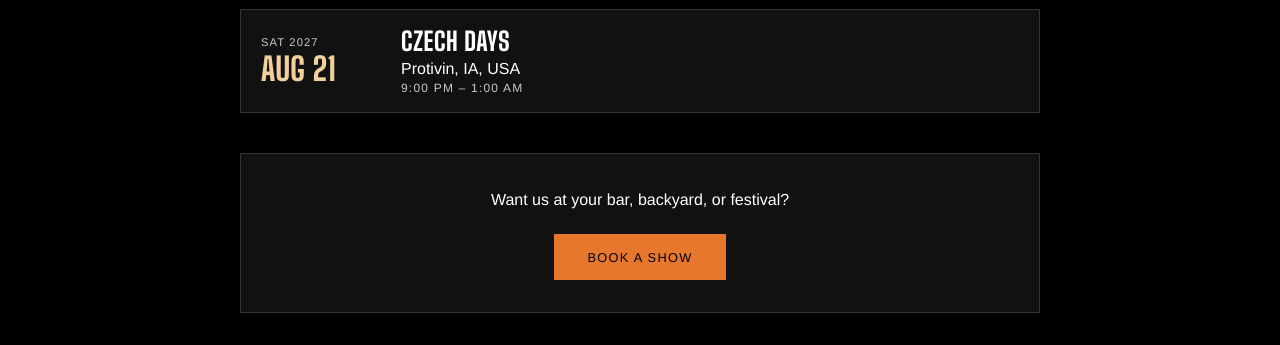
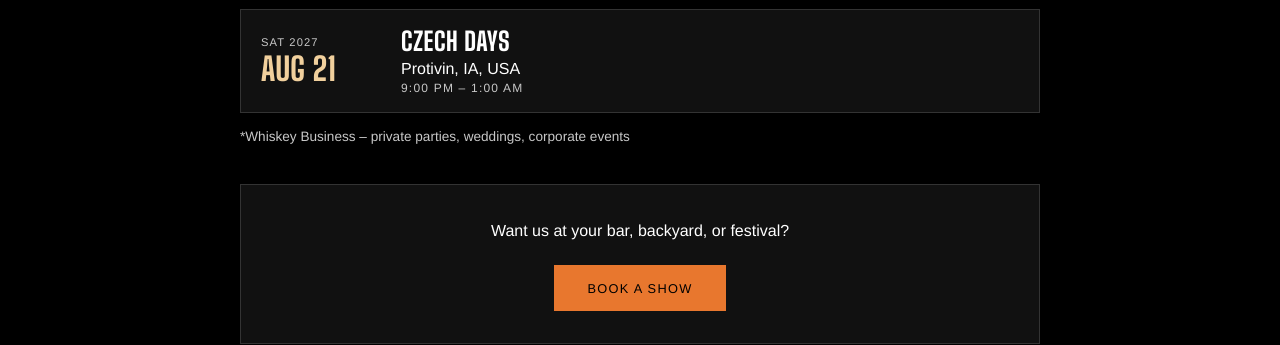
Before and after one commit to tmadrinich/whiskeypeddlerband, a plain HTML site: page shows/index.html in a window 1280 px wide. Shown: the part 752-1097 px from the top of the page. Drawn offline with Linux system fonts and the light colour scheme; no server answers.

Commit message:
Add Whiskey Business footnote to shows page
Co-Authored-By: Claude Opus 5.5 <noreply@anthropic.com>
Claude-Session: https://claude.ai/code/session_01B2YpTVUqaqfaoeRvwySkQe

```diff
--- a/css/style.css
+++ b/css/style.css
@@ -566,6 +566,13 @@ img {
   font-weight: 500;
   letter-spacing: var(--track-label);
   text-transform: uppercase;
+  color: var(--ash);
+}
+
+.shows-note {
+  max-width: 800px;
+  margin: -1.5rem auto 0;
+  font-size: 0.85rem;
   color: var(--ash);
 }
 
--- a/shows/index.html
+++ b/shows/index.html
@@ -207,6 +207,8 @@
       <!-- shows:end -->
     </div>
 
+    <p class="shows-note">*Whiskey Business – private parties, weddings, corporate events</p>
+
     <div class="shows-cta">
       <p class="body-copy">Want us at your bar, backyard, or festival?</p>
       <a href="../contact/" class="hero-btn">Book a Show</a>
```
